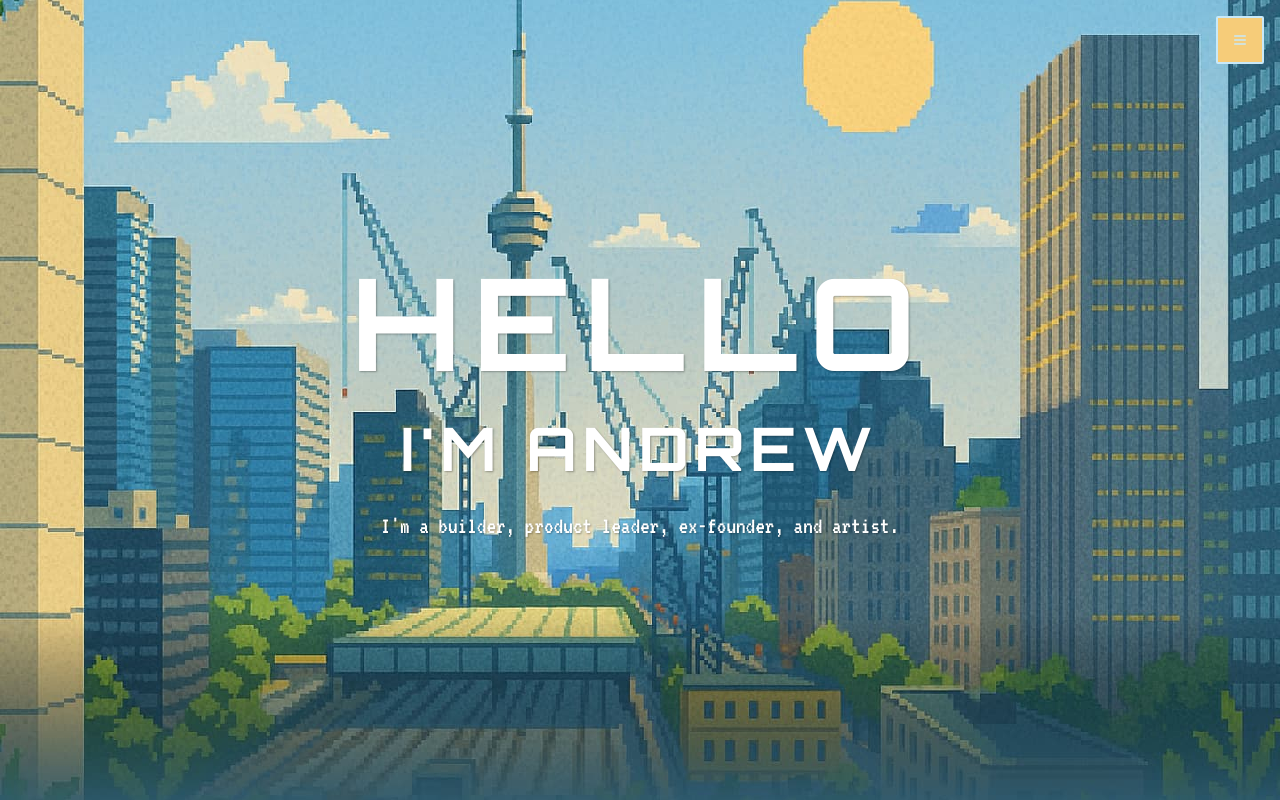
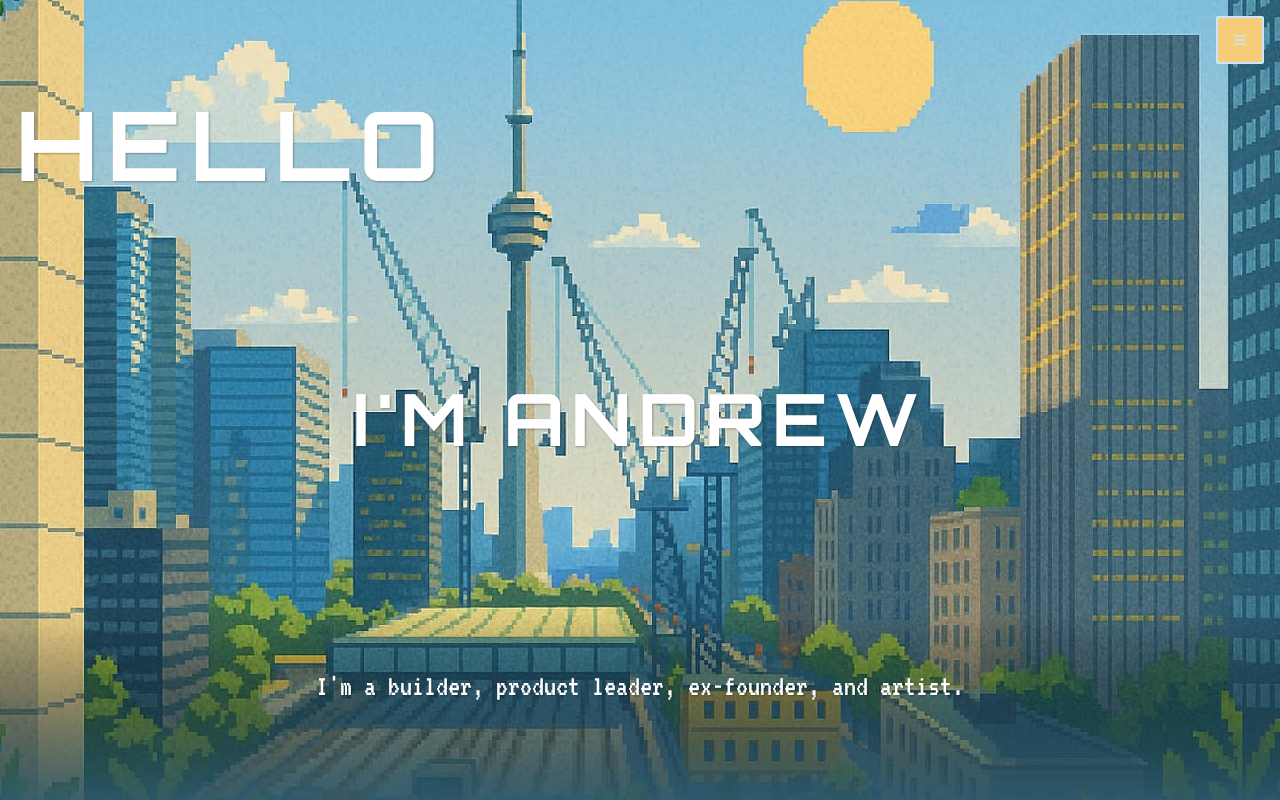
Before and after one commit to aw-42/andrew-personal-website-retro, a React (Vite) app: page / in a window 1280 px wide. Shown: the top 800 px of the page. Built offline with nearby package versions, Linux system fonts and the light colour scheme; the HTML template or start-up script is replaced by a standard one.

Commit message:
Fix hero section alignment

```diff
--- a/src/pages/Index.tsx
+++ b/src/pages/Index.tsx
@@ -11,23 +11,29 @@ const Index = () => {
 
       {/* Hero Section */}
       <section
-        className="min-h-screen flex flex-col items-center justify-center relative px-4 bg-cover bg-center bg-no-repeat grid-overlay"
+        className="min-h-screen relative px-4 bg-cover bg-center bg-no-repeat grid-overlay"
         style={{ backgroundImage: `url(${heroImage})` }}
       >
-        <div className="relative z-10 text-center max-w-4xl mx-auto">
-          {/* Main Title */}
-          <h1 className="font-retro text-6xl md:text-8xl lg:text-9xl text-primary text-shadow-subtle mb-8">
-            Hello
-          </h1>
+        <div className="relative z-10 h-screen flex flex-col justify-between py-16 md:py-24">
+          {/* Top Section - Hello */}
+          <div className="flex justify-start">
+            <h1 className="font-retro text-5xl md:text-7xl lg:text-8xl text-primary text-shadow-subtle">
+              Hello
+            </h1>
+          </div>
 
-          {/* Subtitle */}
-          <h2 className="font-retro text-3xl md:text-5xl lg:text-6xl text-primary mb-8 text-shadow-subtle">
-            I'm Andrew
-          </h2>
+          {/* Center Section - Main Content */}
+          <div className="text-center self-center max-w-4xl">
+            <h2 className="font-retro text-4xl md:text-6xl lg:text-7xl text-primary mb-6 text-shadow-subtle">
+              I'm Andrew
+            </h2>
+          </div>
 
-          {/* Description */}
-          <div className="font-pixel text-lg md:text-xl lg:text-2xl text-primary max-w-3xl mx-auto leading-relaxed text-shadow-subtle">
-            I'm a builder, product leader, ex-founder, and artist.
+          {/* Bottom Section - Description */}
+          <div className="text-center">
+            <p className="font-pixel text-xl md:text-2xl lg:text-3xl text-primary max-w-4xl mx-auto leading-relaxed text-shadow-subtle">
+              I'm a builder, product leader, ex-founder, and artist.
+            </p>
           </div>
         </div>
       </section>
```
